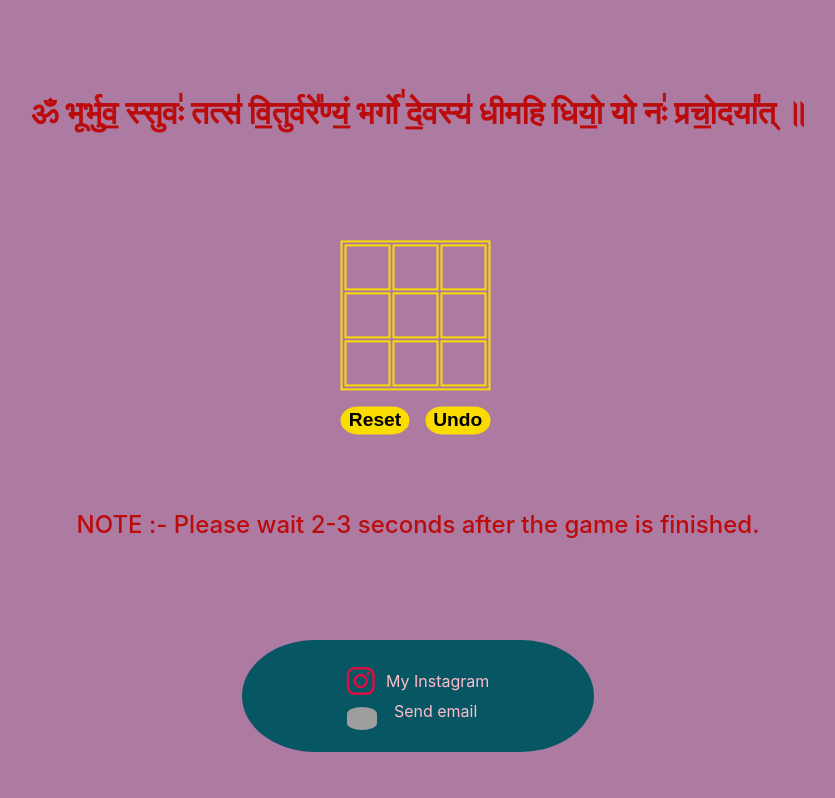
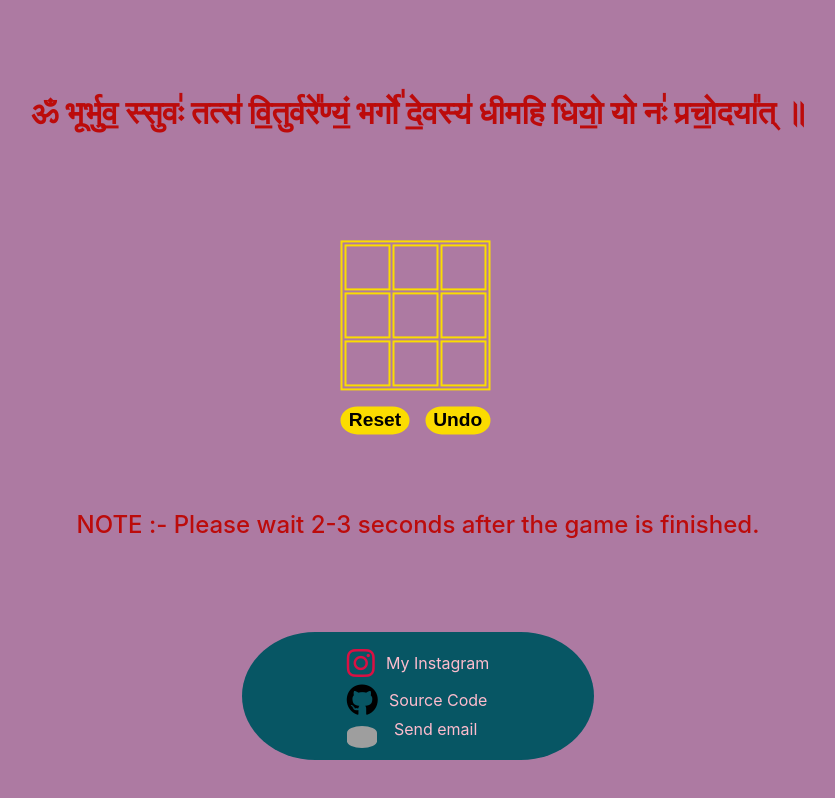
Before and after one commit to hemant030406/Tic-Tac-Toe, a React (Create React App) app: page / in a window 1280 px wide. Shown: the whole page, without its empty margins (222-1057 px from the left). Built offline with nearby package versions, Linux system fonts and the light colour scheme; grey boxes are pictures that could not be loaded.

Commit message:
source code added

```diff
--- a/src/components/Footer.js
+++ b/src/components/Footer.js
@@ -7,6 +7,8 @@ function Footer(){
         <div id="ig">
         <i className="fa-brands fa-instagram fa-2xl" style={{color: '#da1043'}}></i>
         <a href="https://www.instagram.com/hemant030406/" target="blank" style={{textDecoration:"none",color: 'rgb(254 188 205)',marginLeft:'0.7rem'}}>My Instagram</a><br></br>
+        <i className="fa-brands fa-github fa-2xl" style={{marginTop:'1.7rem'}}></i>
+        <a href="https://github.com/hemant030406/Tic-Tac-Toe" target="blank" style={{textDecoration:"none",color: 'rgb(254 188 205)',marginLeft:'0.7rem'}}>Source Code</a><br></br>
         <img src="https://cloud.githubusercontent.com/assets/7534680/4515518/6739a508-4bc1-11e4-80bc-670bcc216762.png" style={{borderRadius:'100%/60%',marginTop:'1rem',width:'30px'}}/>
         <a href="mailto:hemant030406@gmail.com" target="blank" style={{textDecoration:"none",color: 'rgb(254 188 205)',marginLeft:'2.95rem',display:'block',marginTop:'-33px'}}>Send email</a>
         </div>
--- a/src/index.css
+++ b/src/index.css
@@ -103,7 +103,7 @@ input[type='submit'] {
   position: absolute;
   border-radius: 25%/50%;
   background-color:#075664;
-  height:5rem;
+  height:6rem;
   padding:1rem;
   display:flex;
   align-items: center;
```
